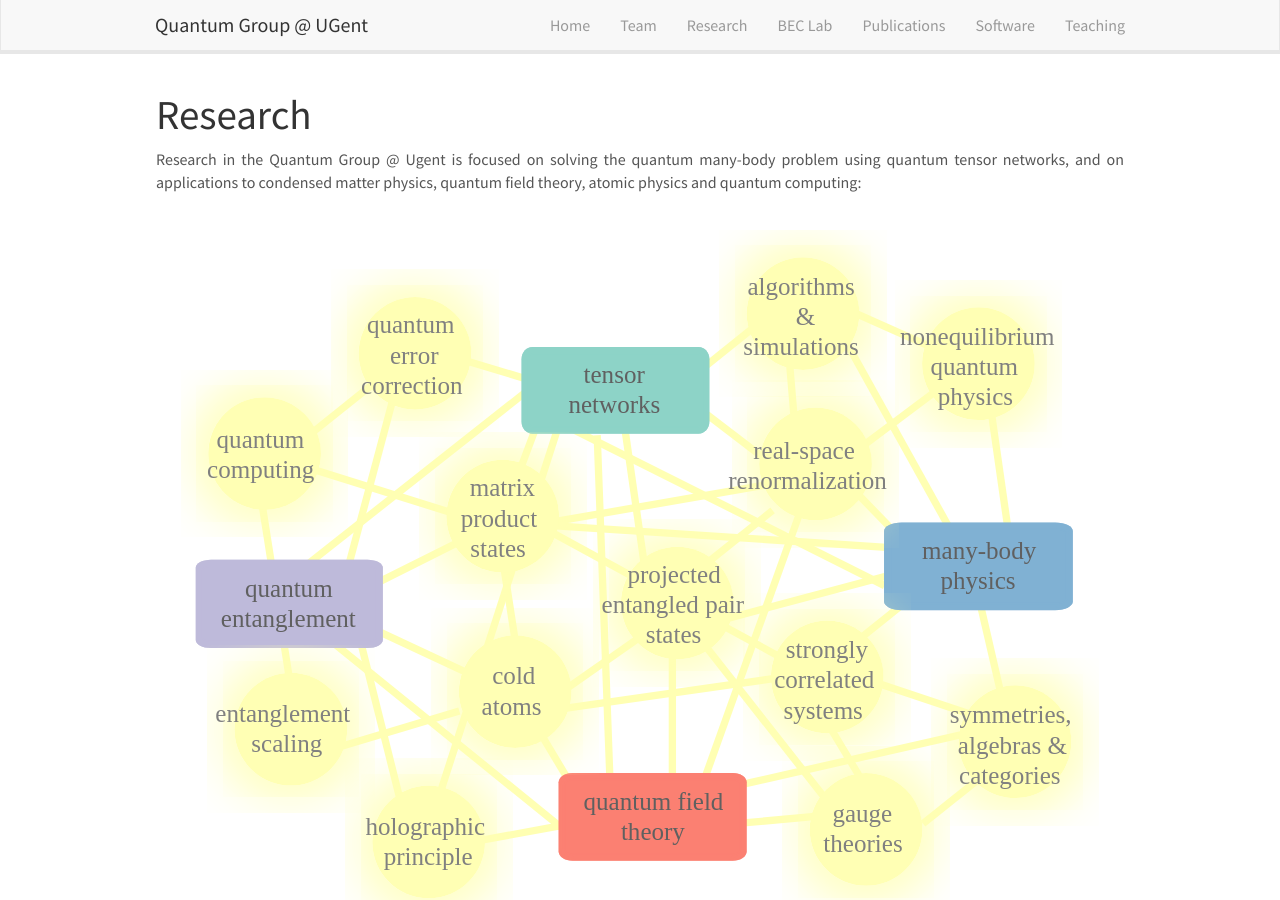
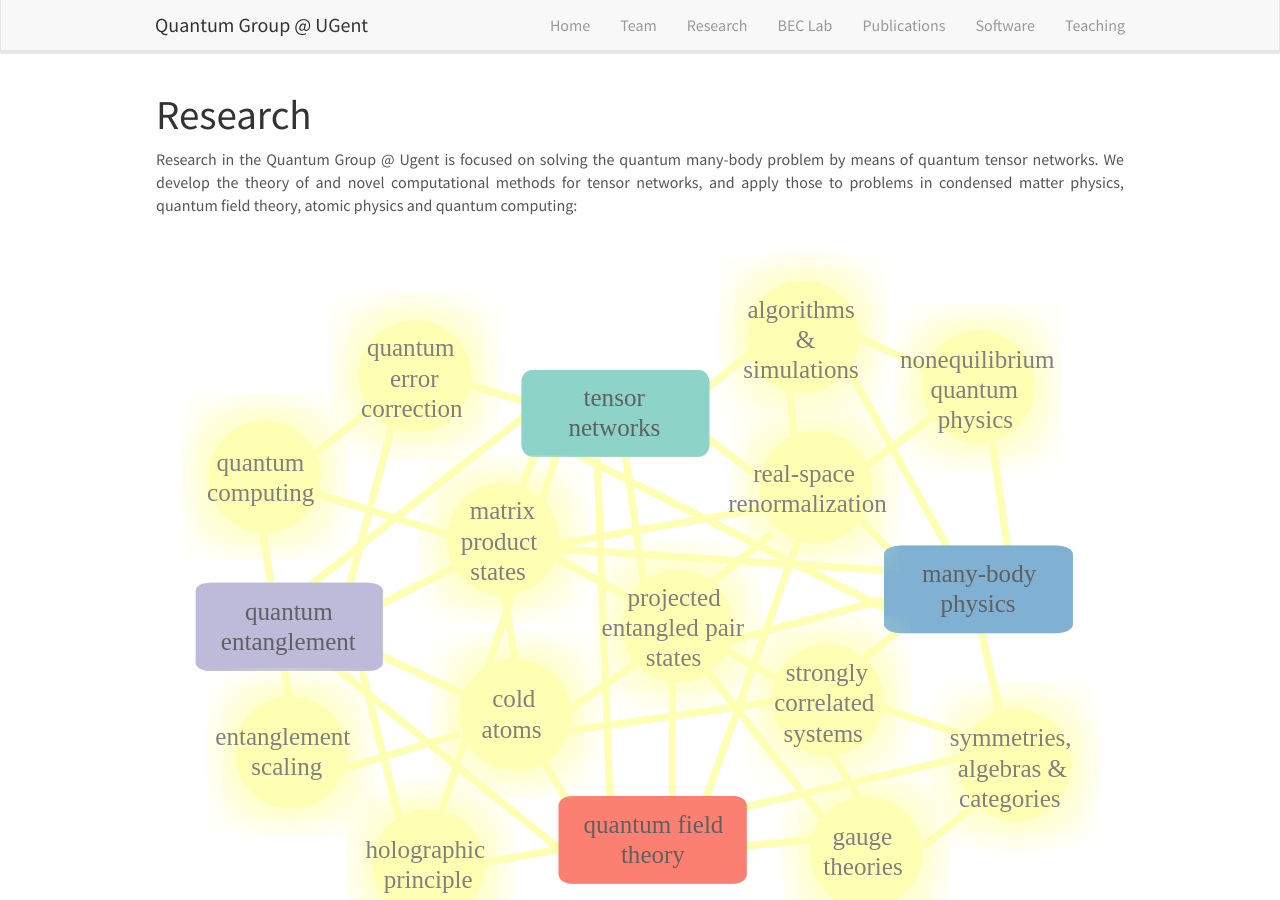
Before and after one commit to quantumghent/quantumghent.github.io, a Jekyll site: the page built from _pages/research.md, in a window 1280 px wide and 900 px high. Built offline with Jekyll 4.4.1, drawn with Linux system fonts in a browser that asks for light colours; nearby versions of some CDN libraries.

Commit message:
Update research.md

```diff
--- a/_pages/research.md
+++ b/_pages/research.md
@@ -8,7 +8,7 @@ permalink: /research/
 
 # Research
 <p style="text-align:justify">
-Research in the Quantum Group @ Ugent is focused on solving the quantum many-body problem using quantum tensor networks, and on applications to condensed matter physics, quantum field theory, atomic physics and quantum computing:
+Research in the Quantum Group @ Ugent is focused on solving the quantum many-body problem by means of quantum tensor networks. We develop the theory of and novel computational methods for tensor networks, and apply those to problems in condensed matter physics, quantum field theory, atomic physics and quantum computing:
 </p>
 
 <div class="svg-container">
```
